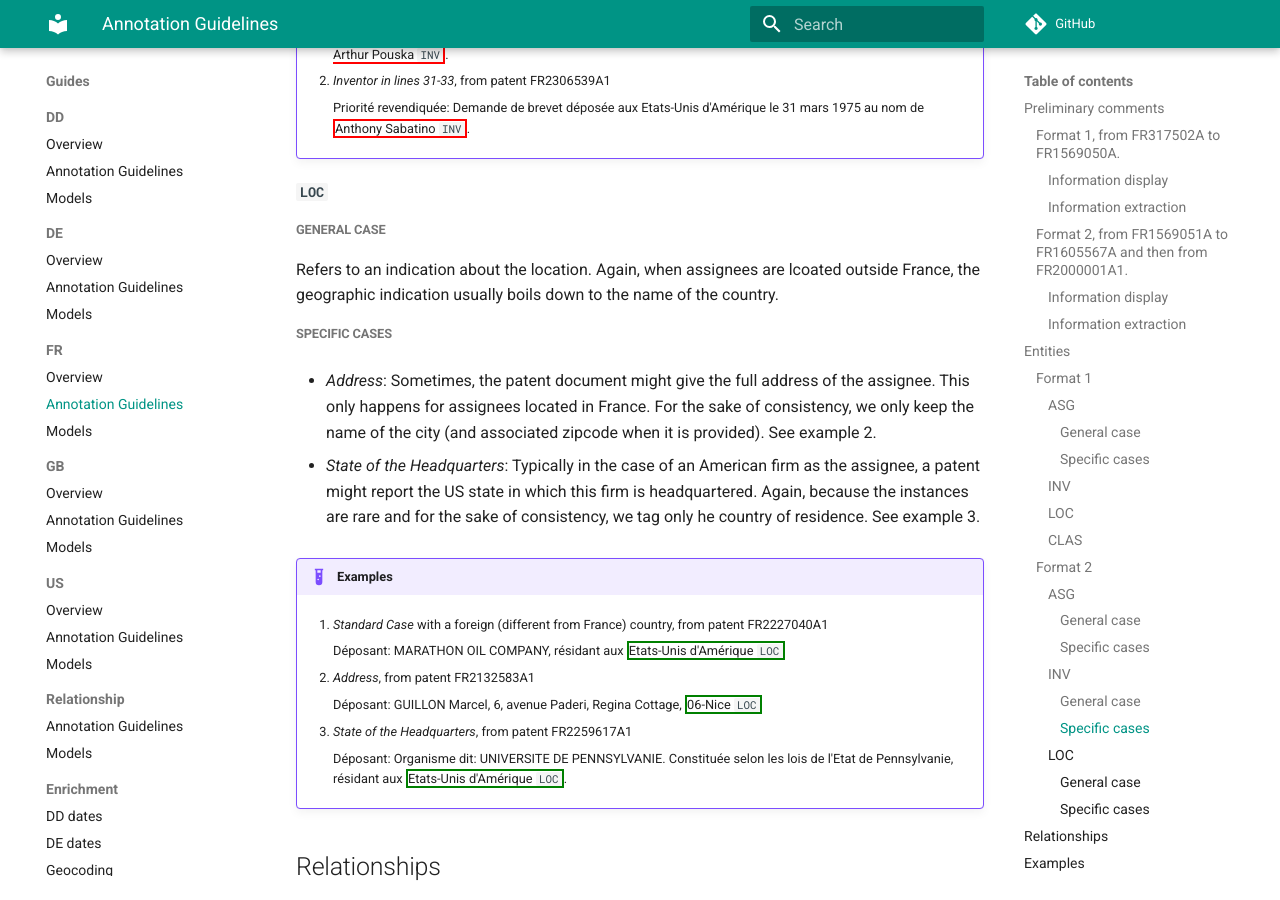
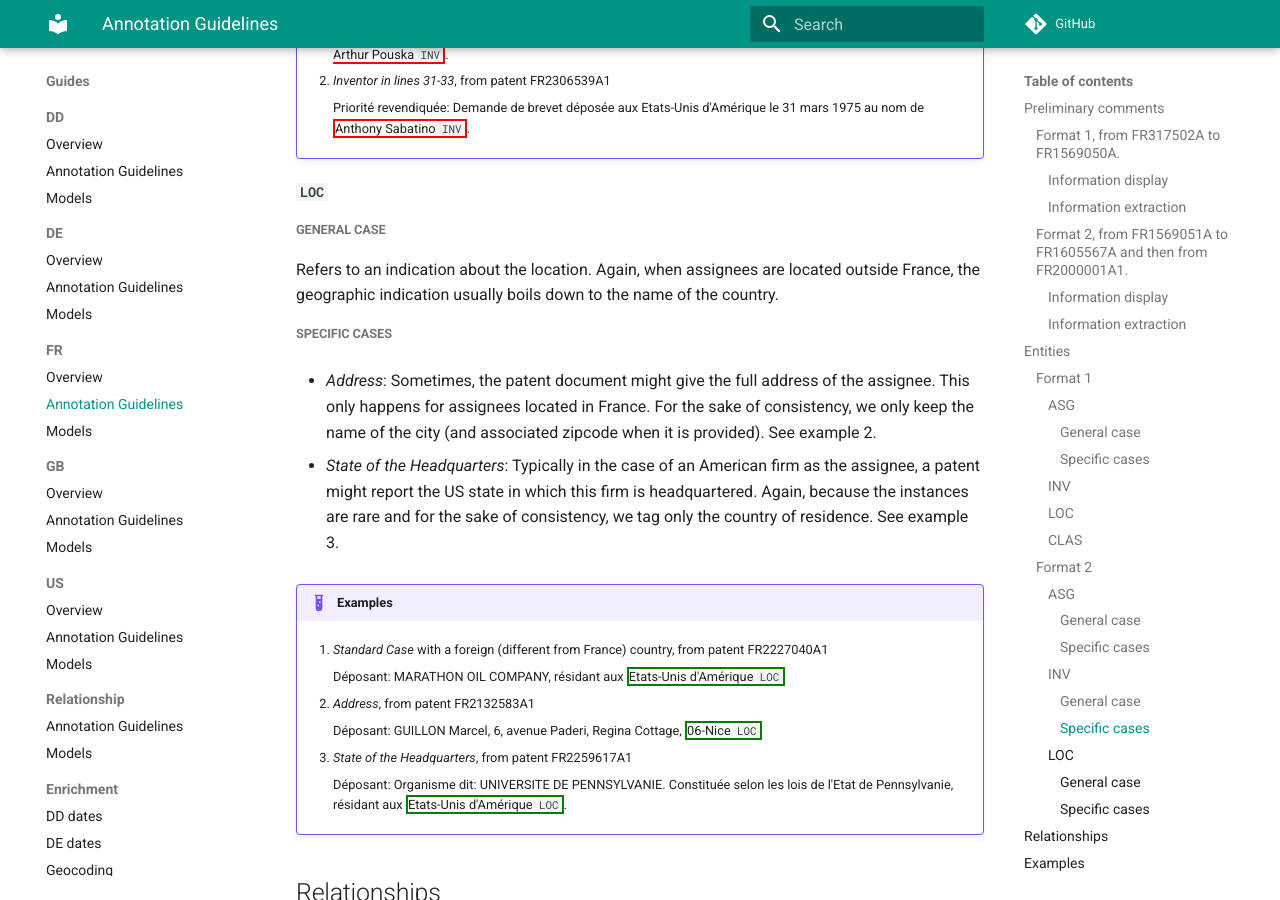
Before and after one commit to cverluise/patentcity, an MkDocs documentation site: the page built from docs/FR_ANNOTATION_GUIDELINES.md, in a window 1280 px wide and 900 px high, scrolled down 5395 px. Built offline with MkDocs 1.6.1 and Material for MkDocs 9.7.7, drawn with Linux system fonts in a browser that asks for light colours; comment, search, counter and statistics services are not loaded; some of the changed text lies outside the part shown.

Commit message:
:memo: correct typo

```diff
--- a/docs/FR_ANNOTATION_GUIDELINES.md
+++ b/docs/FR_ANNOTATION_GUIDELINES.md
@@ -212,13 +212,13 @@ The tag `INV` refers to the full name of an inventor. This is a person that is n
 
 ##### General case
 
-Refers to an indication about the location. Again, when assignees are lcoated outside France, the geographic indication usually boils down to the name of the country.
+Refers to an indication about the location. Again, when assignees are located outside France, the geographic indication usually boils down to the name of the country.
 
 ##### Specific cases
 
 - *Address*: Sometimes, the patent document might give the full address of the assignee. This only happens for assignees located in France. For the sake of consistency, we only keep the name of the city (and associated zipcode when it is provided). See example 2.
 
-- *State of the Headquarters*: Typically in the case of an American firm as the assignee, a patent might report the US state in which this firm is headquartered. Again, because the instances are rare and for the sake of consistency, we tag only he country of residence. See example 3.
+- *State of the Headquarters*: Typically in the case of an American firm as the assignee, a patent might report the US state in which this firm is headquartered. Again, because the instances are rare and for the sake of consistency, we tag only the country of residence. See example 3.
 
 !!! example "Examples"
 
```
Also changed, not shown: other parts of docs/FR_ANNOTATION_GUIDELINES.md (+6 -6 lines).
